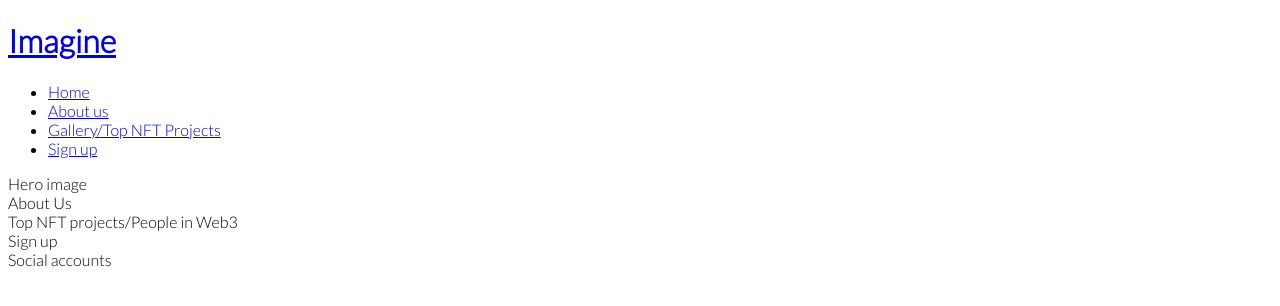
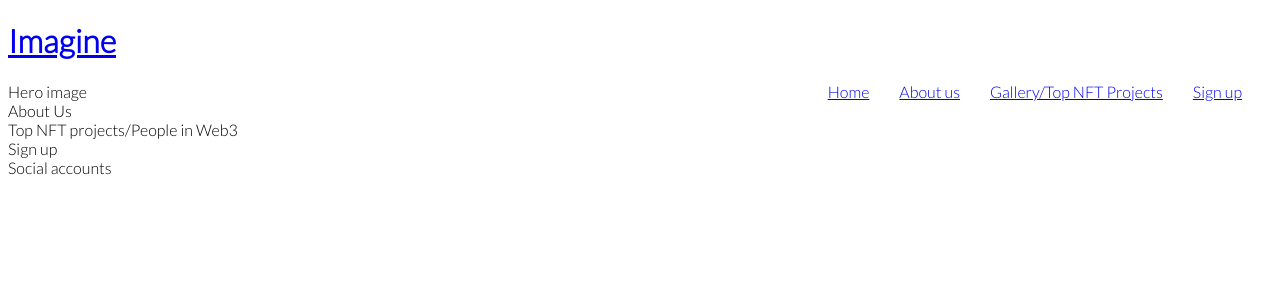
Before and after one commit to PhilipOSull/Project, a plain HTML site: page index.html in a window 1280 px wide. Drawn offline with Linux system fonts and the light colour scheme.

Commit message:
Switch around nav list to have them in the right order starting with Home, Add an id of nav-list to ul and have them float to the right of the page

```diff
--- a/assets/css/style.css
+++ b/assets/css/style.css
@@ -3,3 +3,14 @@
 body {
     font-family: lato, sans-serif;
 }
+
+/* navigation */
+
+li {
+    list-style-type: none;
+}
+
+#nav-list li {
+    float: right;
+    margin-right: 30px;
+}
--- a/index.html
+++ b/index.html
@@ -18,16 +18,17 @@
             <h1>Imagine</h1>
         </a>
         <nav>
-            <ul>
+            <ul id="nav-list">
                 <li>
-                    <a href="index.html">Home</a>
-                </li>
+                    <a href="#">Sign up</a></li>
+                <li>
+                    <a href="#">Gallery/Top NFT Projects</a></li>
                 <li>
                     <a href="#">About us</a></li>
                 <li>
-                    <a href="#">Gallery/Top NFT Projects</a></li>
-                <li>
-                    <a href="#">Sign up</a></li>
+                <a href="index.html">Home</a>
+                </li>
+
             </ul>
         </nav>
     </header>
```
